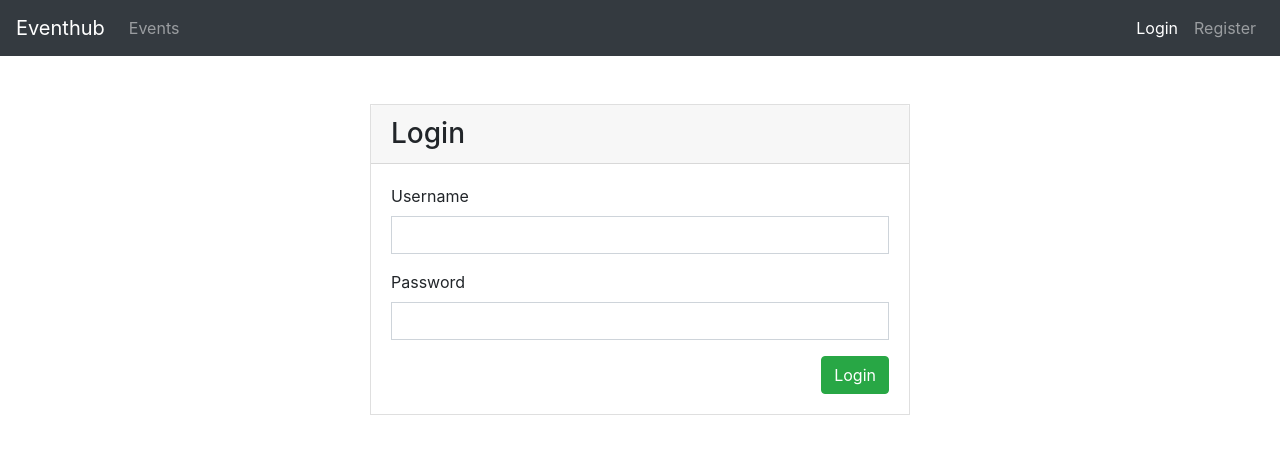
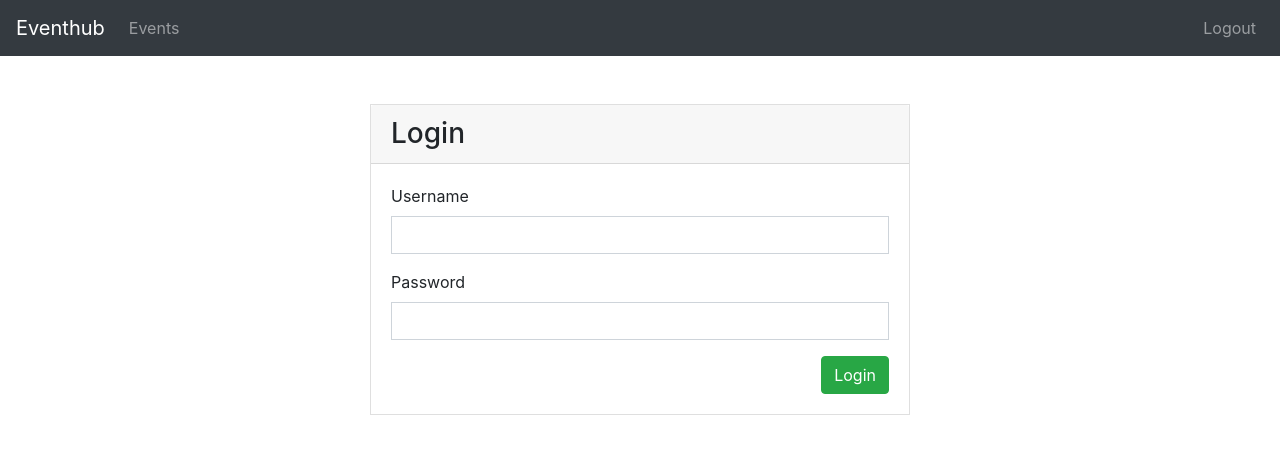
Before and after one commit to toquangn/Checklist, an Angular app in the folder AngularAuth/ngApp/: page /login in a window 1280 px wide. Shown: the top 454 px of the page. Built offline with nearby package versions, Linux system fonts and the light colour scheme; sample sign-in values are in the browser's storage.

Commit message:
handling logout in navbar

```diff
--- a/AngularAuth/ngApp/src/app/app-routing.module.ts
+++ b/AngularAuth/ngApp/src/app/app-routing.module.ts
@@ -9,7 +9,7 @@
 const routes: Routes = [
   {
     path: '',
-    redirectTo: '/events',
+    redirectTo: '/login',
     pathMatch: 'full'
   },
   {
--- a/AngularAuth/ngApp/src/app/app.component.html
+++ b/AngularAuth/ngApp/src/app/app.component.html
@@ -11,8 +11,9 @@
       </li>
     </ul>
     <ul class="navbar-nav">
-        <a class="nav-link" routerLink="/login" routerLinkActive="active">Login</a>
-        <a class="nav-link" routerLink="/register" routerLinkActive="active">Register</a>
+        <a class="nav-link" *ngIf="!_auth.loggedIn()" routerLink="/login" routerLinkActive="active">Login</a>
+        <a class="nav-link" *ngIf="!_auth.loggedIn()" routerLink="/register" routerLinkActive="active">Register</a>
+        <a class="nav-link" *ngIf="_auth.loggedIn()" style="cursor: pointer" (click)="_auth.logoutUser()">Logout</a>
     </ul>
   </div>
 </nav>
--- a/AngularAuth/ngApp/src/app/app.component.ts
+++ b/AngularAuth/ngApp/src/app/app.component.ts
@@ -1,4 +1,5 @@
 import { Component } from '@angular/core';
+import { AuthService } from './auth.service';
 
 @Component({
   selector: 'app-root',
@@ -7,4 +8,8 @@
 })
 export class AppComponent {
   title = 'ngApp';
+
+  constructor(private _auth: AuthService){}
+
+
 }
--- a/AngularAuth/ngApp/src/app/auth.service.ts
+++ b/AngularAuth/ngApp/src/app/auth.service.ts
@@ -1,5 +1,6 @@
 import { Injectable } from '@angular/core';
 import { HttpClient } from '@angular/common/http';
+import { Router } from '@angular/router';
 
 @Injectable({
   providedIn: 'root'
@@ -9,7 +10,7 @@
   private _registerUrl= "http://localhost:3000/api/register";
   private _loginUrl = "http://localhost:3000/api/login";
 
-  constructor(private http: HttpClient) { }
+  constructor(private http: HttpClient, private _router: Router) { }
 
   registerUser(user){
     return this.http.post<any>(this._registerUrl, user);
@@ -26,4 +27,9 @@
   getToken(){
     return localStorage.getItem('token');
   }
+
+  logoutUser(){
+    localStorage.removeItem('token');
+    this._router.navigate(['/login']);
+  }
 }
```
Also changed, not shown: 1 other file (tests, documents, lock files or other folders).
